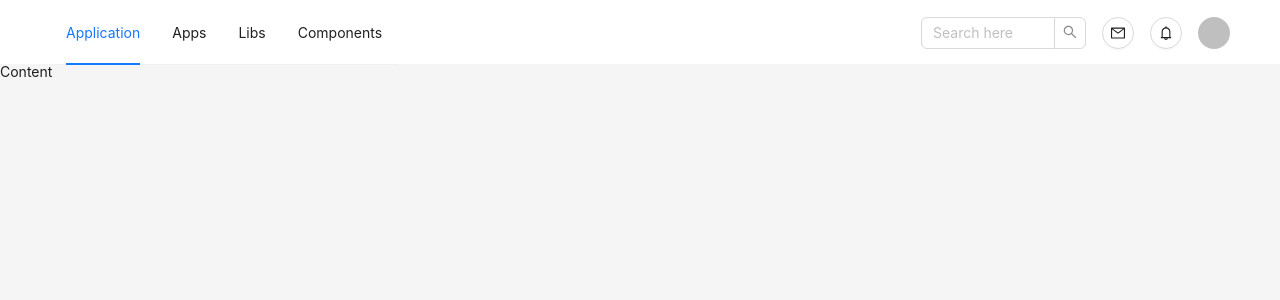
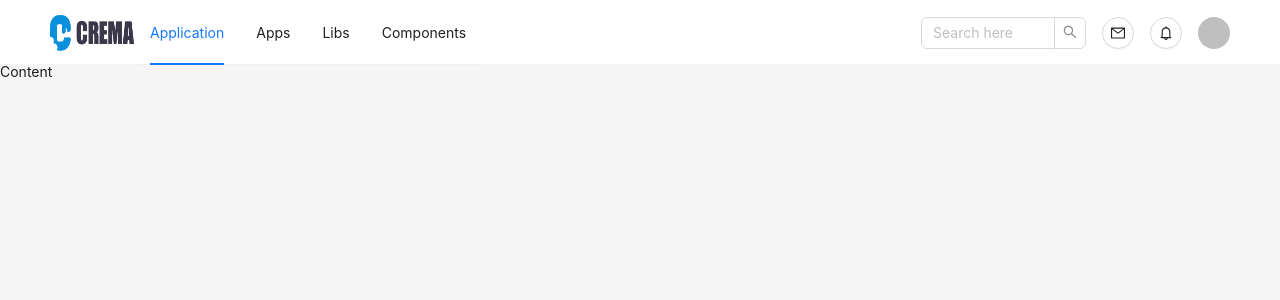
Before and after one commit to HOANGTRUNGne/IncomeAndExpenseManagement, a Next.js app: page /antd in a window 1280 px wide. Shown: the top 300 px of the page. Built offline with nearby package versions, Linux system fonts and the light colour scheme.

Commit message:
✨ [FEAT] : Add logo

```diff
--- a/components/common/footer/index.tsx
+++ /dev/null
@@ -1,9 +0,0 @@
-export interface FooterProps {}
-
-export function Footer(props: FooterProps) {
-  return (
-    <div>
-      <p>Footer</p>
-    </div>
-  );
-}
--- a/components/common/header/HeaderDesktop.tsx
+++ b/components/common/header/HeaderDesktop.tsx
@@ -1,6 +1,8 @@
 import { CloudOutlined, CustomerServiceOutlined } from '@ant-design/icons';
 import { Input, Layout, Menu, MenuProps } from 'antd';
 import { Message, MyProfile, Notification } from './components';
+import Image from 'next/image';
+import { IMAGES } from '~/public/images';
 const { Header } = Layout;
 const { Search } = Input;
 
@@ -41,8 +43,10 @@ export function HeaderDesktop(props: HeaderDesktopProps) {
     return (
         <Header className=" bg-white ">
             <div className="m-auto flex max-w-[1720px] justify-between">
-                <div>
-                    <div className="logo" />
+                <div className="flex">
+                    <div>
+                        <Image src={IMAGES.logoWithName} alt="logo" width={84} height={36} />
+                    </div>
                     <Menu
                         mode="horizontal"
                         selectedKeys={['application', 'crypto']}
--- a/components/layout/main.tsx
+++ b/components/layout/main.tsx
@@ -1,16 +1,13 @@
 import { LayoutProps } from '~/models';
-// import { Footer } from "../common/footer";
-import { Header } from '../common/header';
 import { Layout } from 'antd';
+import { Header } from '../common/Header';
 const { Content } = Layout;
 
 export function MainLayout({ children }: LayoutProps) {
     return (
         <Layout className="h-screen">
             <Header />
-            <Content>
-                <div className="">{children}</div>
-            </Content>
+            <Content>{children}</Content>
         </Layout>
     );
 }
--- /dev/null
+++ b/public/images/index.ts
@@ -0,0 +1,5 @@
+const IMAGES = {
+    logoWithName: require(`./logo-with-name.png`),
+};
+
+export { IMAGES };
```
Also changed, not shown: public/images/logo-with-name.png (added).
